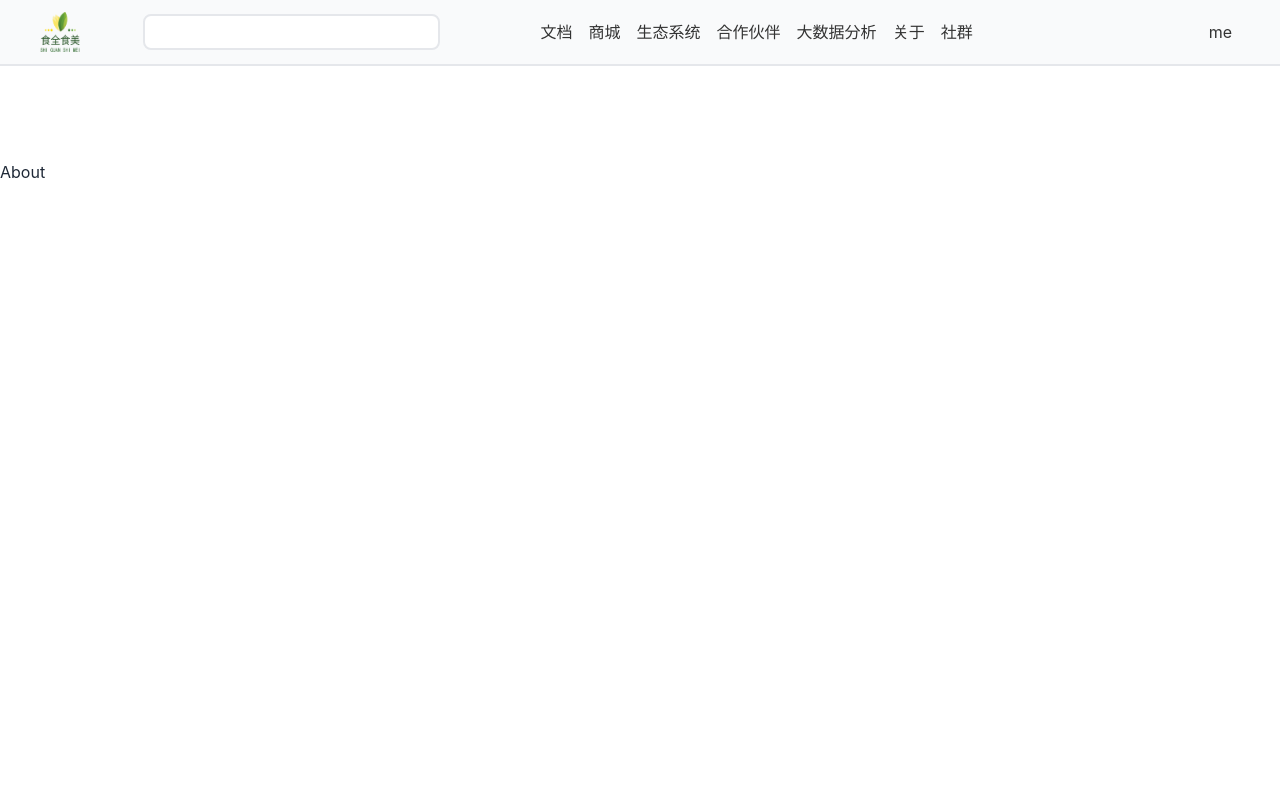
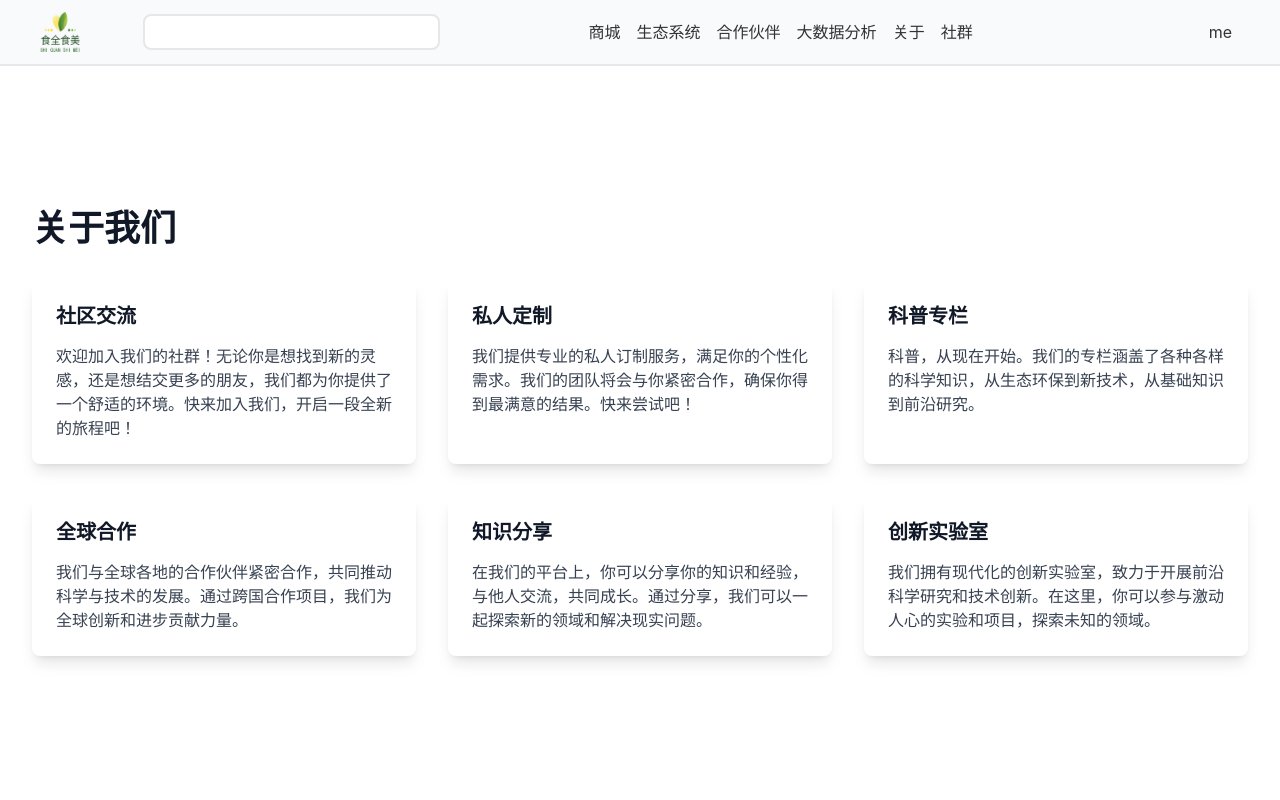
Before and after one commit to cherrieszzz/hi-box, a React (Create React App) app in the folder client/: page /about in a window 1280 px wide. Shown: the top 800 px of the page. Built offline with nearby package versions, Linux system fonts and the light colour scheme.

Commit message:
基本构建完成

```diff
--- a/client/src/components/common/Navbar.jsx
+++ b/client/src/components/common/Navbar.jsx
@@ -21,10 +21,6 @@ export default function Navbar() {
 
       <div className="">
         <ul className="flex items-center">
-          <li className="mx-2">
-            {" "}
-            <Link to="/docs">文档</Link>{" "}
-          </li>
           <li className="mx-2">
             {" "}
             <Link to="/goods">商城</Link>{" "}
--- /dev/null
+++ b/client/src/components/layouts/BigDataLayout.jsx
@@ -0,0 +1,15 @@
+import React from 'react'
+import Navbar from '../common/Navbar'
+import Footer from '../common/Footer'
+
+export default function BigDataLayout({ children }) {
+    return (
+        <>
+            <Navbar />
+            <div className='mt-[4rem]'>
+                {children}
+            </div>
+            <Footer />
+        </>
+    )
+}
--- a/client/src/components/pages/About.jsx
+++ b/client/src/components/pages/About.jsx
@@ -1,13 +1,68 @@
-import React from 'react'
-import CommonLayout from '../layouts/CommonLayout'
+import React from "react";
+import CommonLayout from "../layouts/CommonLayout";
 
 const About = () => {
   return (
     <CommonLayout>
-    <div>About</div>
+      <div className=" py-12 px-4 sm:px-6 lg:px-8">
+        <div className="max-w-7xl mx-auto">
+          <h1 className="text-3xl leading-9 font-extrabold text-gray-900 sm:text-4xl sm:leading-10 mb-8">
+            关于我们
+          </h1>
+          <div className="grid grid-cols-1 md:grid-cols-2 lg:grid-cols-3 gap-8">
+            <div className="bg-white shadow-lg rounded-lg p-6">
+              <h2 className="text-xl leading-6 font-semibold text-gray-900 mb-4">
+                社区交流
+              </h2>
+              <p className="text-gray-700">
+                欢迎加入我们的社群！无论你是想找到新的灵感，还是想结交更多的朋友，我们都为你提供了一个舒适的环境。快来加入我们，开启一段全新的旅程吧！
+              </p>
+            </div>
+            <div className="bg-white shadow-lg rounded-lg p-6">
+              <h2 className="text-xl leading-6 font-semibold text-gray-900 mb-4">
+                私人定制
+              </h2>
+              <p className="text-gray-700">
+                我们提供专业的私人订制服务，满足你的个性化需求。我们的团队将会与你紧密合作，确保你得到最满意的结果。快来尝试吧！
+              </p>
+            </div>
+            <div className="bg-white shadow-lg rounded-lg p-6">
+              <h2 className="text-xl leading-6 font-semibold text-gray-900 mb-4">
+                科普专栏
+              </h2>
+              <p className="text-gray-700">
+                科普，从现在开始。我们的专栏涵盖了各种各样的科学知识，从生态环保到新技术，从基础知识到前沿研究。
+              </p>
+            </div>
+            <div className="bg-white shadow-lg rounded-lg p-6">
+              <h2 className="text-xl leading-6 font-semibold text-gray-900 mb-4">
+                全球合作
+              </h2>
+              <p className="text-gray-700">
+                我们与全球各地的合作伙伴紧密合作，共同推动科学与技术的发展。通过跨国合作项目，我们为全球创新和进步贡献力量。
+              </p>
+            </div>
+            <div className="bg-white shadow-lg rounded-lg p-6">
+              <h2 className="text-xl leading-6 font-semibold text-gray-900 mb-4">
+                知识分享
+              </h2>
+              <p className="text-gray-700">
+                在我们的平台上，你可以分享你的知识和经验，与他人交流，共同成长。通过分享，我们可以一起探索新的领域和解决现实问题。
+              </p>
+            </div>
+            <div className="bg-white shadow-lg rounded-lg p-6">
+              <h2 className="text-xl leading-6 font-semibold text-gray-900 mb-4">
+                创新实验室
+              </h2>
+              <p className="text-gray-700">
+                我们拥有现代化的创新实验室，致力于开展前沿科学研究和技术创新。在这里，你可以参与激动人心的实验和项目，探索未知的领域。
+              </p>
+            </div>
+          </div>
+        </div>
+      </div>
     </CommonLayout>
+  );
+};
 
-  )
-}
-
-export default About
+export default About;
--- a/client/src/components/pages/Envir.jsx
+++ b/client/src/components/pages/Envir.jsx
@@ -1,13 +1,55 @@
-import React from 'react'
-import CommonLayout from '../layouts/CommonLayout'
-
+import React from "react";
+import CommonLayout from "../layouts/CommonLayout";
+import { Link } from "react-router-dom";
 const Envir = () => {
   return (
     <CommonLayout>
-      <div>Envir</div>
+      <div className="">
+        <span className="text-4xl font-black bg-clip-text text-transparent bg-gradient-to-r from-green-400 to-blue-500">生态系统</span>
+        <div className="w-full flex flex-col justify-around">
+          <div className="px-[5rem] py-[3rem]  flex justify-between">
+            <Link to="https://github.com/cherrieszzz/hi-box">
+              <svg aria-hidden="true" className="w-30 h-30">
+                {" "}
+                <use xlinkHref="#icon-github-fill"></use>{" "}
+              </svg>
+            </Link>{" "}
+            <div className="w-3/4">
+              <h2 className="font-black text-3xl">Github</h2>
+            <p className="my-5 font-light">在hibox开源社区贡献你的代码</p>
+            </div>
+
+          </div>
+
+          <div className="px-[5rem] py-[3rem] flex justify-between">
+            <Link to="https://www.douyin.com/user/MS4wLjABAAAAYwDptOsZA2dit3yphA_HmaAXMSFgtZmn5-5ectIIuy6mGGRktPqvv4mEgRb6ODHh">
+              <svg aria-hidden="true" className="w-30 h-30">
+                {" "}
+                <use xlinkHref="#icon-tiktok"></use>{" "}
+              </svg>
+            </Link>{" "}
+            <div className="w-3/4">
+              <h2 className="font-black text-3xl">抖音</h2>
+            <p className="my-5 font-light">高熵营养粉，由河南工业大学材料学院陈金身教授用近十年时间精心研发的一款全营养食品。营养粉有90多种食材加工合成，富含大量的维生素、膳食纤维及微量元素硒。根据人体八大系统所需营养素，考虑中国人的饮食结构，产品在加工过程中保证了营养成分不流失。产品可作为代餐食品，广受好评。我们团队在陈教授指导下，积极参与高熵营养粉的研发。在产品配方调整与实验过程中，团队得到了锻炼，体现了团队协作意识和精益求精的工匠精神。</p>
+            </div>
+          </div>
+
+          <div className="px-[5rem] py-[3rem] flex justify-between">
+            <Link to="https://www.xiaohongshu.com/user/profile/5c561b89000000001802e3e7">
+              <svg aria-hidden="true" className="w-30 h-30">
+                {" "}
+                <use xlinkHref="#icon-jiaqiangban"></use>{" "}
+              </svg>
+            </Link>{" "}
+            <div className="w-3/4">
+              <h2 className="font-black text-3xl">小红书</h2>
+            <p className="my-5 font-light">大学生创新创业，我们一直在行动！ 高熵营养粉，你的营养加油站！食全食美，健康生活！ 一款采用40余种五谷杂粮、20余种果蔬野菜、20余种干果、5种海产品等合理搭配融合而成的营养粉！</p>
+            </div>
+          </div>
+        </div>
+      </div>
     </CommonLayout>
+  );
+};
 
-  )
-}
-
-export default Envir
+export default Envir;
--- a/client/src/components/pages/HomePage.jsx
+++ b/client/src/components/pages/HomePage.jsx
@@ -1,10 +1,102 @@
 import React from 'react'
-import CommonLayout from '../layouts/CommonLayout'
+import { Link } from 'react-router-dom'
 import haut_logo from '../../assets/haut_logo.png'
 import zzuli_logo from '../../assets/zzuli_logo.jpg'
 import hati_logo from '../../assets/hati_logo.png'
 import pony_logo from '../../assets/pony_logo.jpg'
-import { Link } from 'react-router-dom'
+import huahe_logo from '../../assets/huahe_logo.jpg'
+import wbgj_logo from '../../assets/wbgj_logo.png'
+import wbwl_logo from '../../assets/wbwl_logo.png'
+import CommonLayout from '../layouts/CommonLayout'
+
+function PartnerLayer() {
+
+  function PartnerCard({ partner }) {
+    return (
+      <div className='w-full h-full py-3 flex justify-center items-center bg-gray-200 '>
+        <img src={partner.img} alt={partner.name} className='max-h-[5rem] max-w-[12rem]' />
+      </div>
+    )
+  }
+//1.高校：河南工业大学、郑州轻工业大学、河南牧业经济学院、河南应用技术职业学院
+//2.企业：谱尼测试、万邦物流、河南万邦国际农产品物流股份有限公司
+  const partnerSchoolData = [
+    {
+      name: 'haut',
+      img: haut_logo,
+    },
+    {
+      name: 'zzuli',
+      img: zzuli_logo,
+    },
+    {
+      name: 'huahe',
+      img: huahe_logo,
+    },
+    {
+      name: 'hati',
+      img: hati_logo
+    }
+  ]
+
+  const partnerMerchantData = [
+    {
+      name: 'pony',
+      img: pony_logo,
+    },
+    {
+      name: 'wbgj',
+      img: wbgj_logo,
+    },
+    {
+      name: 'wbwl',
+      img: wbwl_logo,
+    }
+  ]
+
+  return (
+    <div className='container w-sm mx-auto my-[15rem]'>
+      <div className='max-w-[50rem] mx-auto'>
+        <div className='w-full flex justify-center'>
+        <h2 className='font-black text-lg'>合作伙伴</h2>
+        </div>
+
+        <h3>合作高校</h3>
+        <div className='grid grid-cols-3 gap-1 grid-flow-row max-w-[50rem] mx-auto'>
+          {
+            partnerSchoolData.map((partner) => {
+              return (
+                <p>
+                  <PartnerCard partner={partner} />
+                </p>
+              )
+            })
+          }
+        </div>
+        <h3>合作企业</h3>
+        <div className='grid grid-cols-3 gap-1 grid-flow-row max-w-[50rem] mx-auto'>
+          {
+            partnerMerchantData.map((partner) => {
+              return (
+                <p>
+                  <PartnerCard partner={partner} />
+                </p>
+              )
+            })
+          }
+        </div>
+      </div>
+    </div>
+  )
+}
+
+const Partner = () => {
+  return (
+    <div>
+      <PartnerLayer />
+    </div>
+  )
+}
 
 function Screen() {
   return (
@@ -47,53 +139,7 @@ function Paltform() {
   )
 }
 
-function Partner() {
 
-  function PartnerCard({ partner }) {
-    return (
-      <div className='w-full h-full py-3 flex justify-center items-center bg-gray-200 '>
-        <img src={partner.img} alt={partner.name} className='max-h-[5rem] max-w-[12rem]' />
-      </div>
-    )
-  }
-
-  const partnerData = [
-    {
-      name: 'haut',
-      img: haut_logo,
-    },
-    {
-      name: 'zzuli',
-      img: zzuli_logo,
-    },
-    {
-      name: 'pony',
-      img: pony_logo,
-    },
-    {
-      name: 'hati',
-      img: hati_logo
-    }
-  ]
-
-  return (
-    <div className='container w-sm mx-auto my-[15rem]'>
-      <div className='max-w-[50rem] mx-auto'>
-        <h2 className='font-black text-lg'>合作伙伴</h2>
-        <div className='grid grid-cols-3 gap-1 grid-flow-row max-w-[50rem] mx-auto'>
-          {
-            partnerData.map((partner) => {
-              return (
-                <PartnerCard partner={partner} />
-              )
-            })
-          }
-        </div>
-      </div>
-
-    </div>
-  )
-}
 
 
 function SectionPlat() {
```
Also changed, not shown: client/src/components/pages/Bigdata.jsx (+19 -37 lines), client/src/components/common/Partner.jsx (added).
